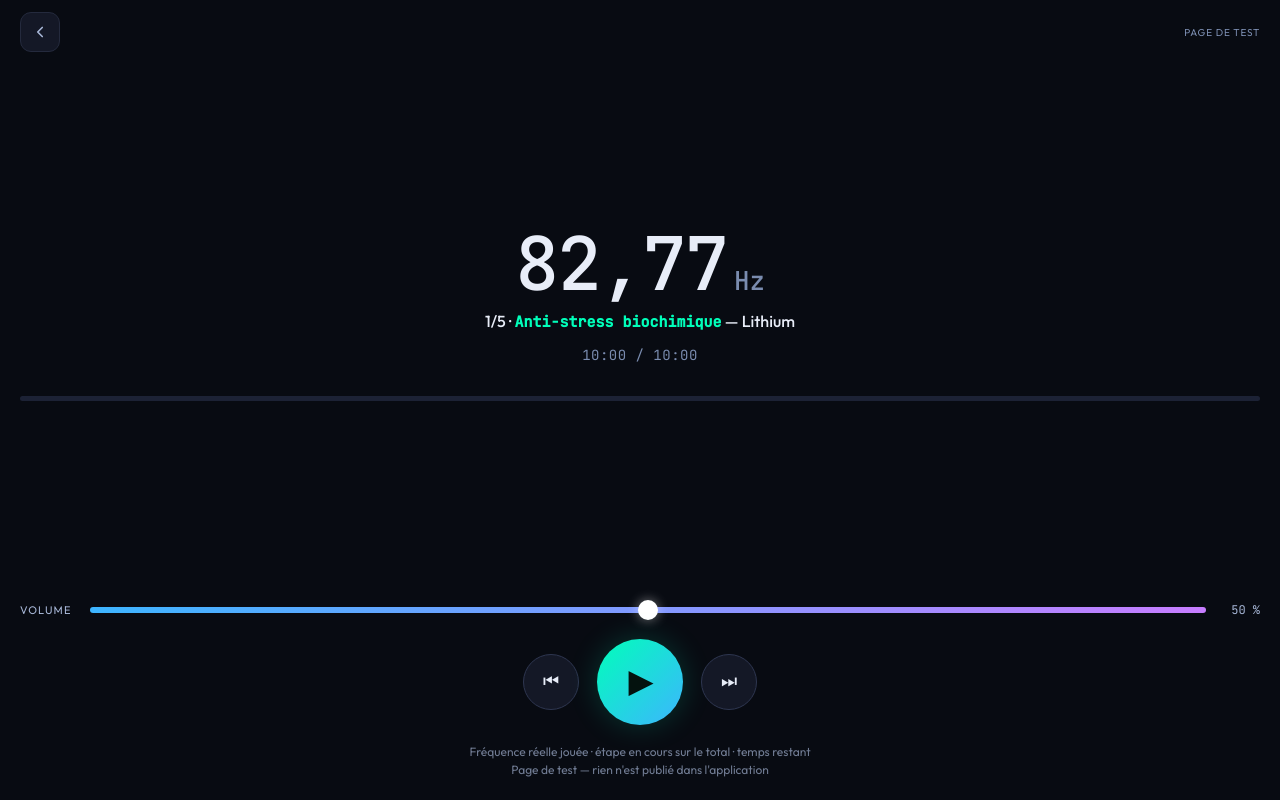
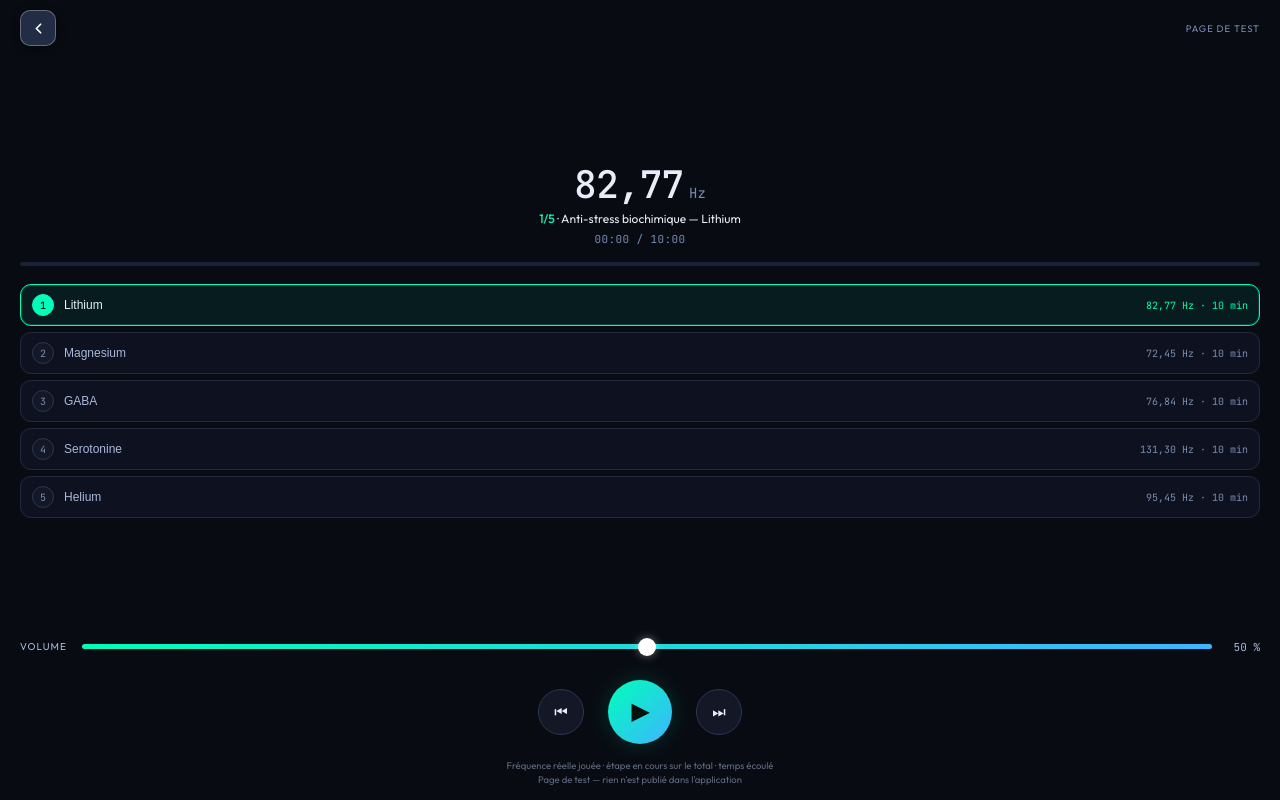
Before and after one commit to Fabien73550/frequence_therapeutique, a plain HTML site: page test-lecteur.html in a window 1280 px wide. Drawn offline with Linux system fonts and the light colour scheme.

Commit message:
Page test lecteur : tailles alignees sur Auralis, liste des etapes, retour eclairci, barres aux couleurs de l appli

```diff
--- a/test-lecteur.html
+++ b/test-lecteur.html
@@ -17,46 +17,60 @@
 }
 *{box-sizing:border-box;margin:0;padding:0;-webkit-tap-highlight-color:transparent}
 html,body{height:100%;background:var(--bg);color:var(--text);font-family:'Outfit',sans-serif;overflow-x:hidden}
-.page{min-height:100dvh;display:flex;flex-direction:column;padding:calc(12px + env(safe-area-inset-top)) 20px calc(20px + env(safe-area-inset-bottom))}
+.page{min-height:100dvh;display:flex;flex-direction:column;padding:calc(10px + env(safe-area-inset-top)) 20px calc(14px + env(safe-area-inset-bottom))}
 
-/* --- barre haute : juste le retour --- */
-.top{display:flex;align-items:center;justify-content:space-between;margin-bottom:6px}
-.back{width:40px;height:40px;border-radius:11px;border:1px solid var(--border);background:var(--s2);
-      color:var(--muted);display:flex;align-items:center;justify-content:center;cursor:pointer}
-.back:active{transform:scale(.96)}
-.essai{font-size:10px;letter-spacing:.08em;text-transform:uppercase;color:var(--dim)}
+/* --- barre haute : retour bien visible --- */
+.top{display:flex;align-items:center;justify-content:space-between;height:36px}
+.back{width:36px;height:36px;border-radius:10px;border:1px solid rgba(255,255,255,.30);
+      background:#232c45;color:#fff;display:flex;align-items:center;justify-content:center;
+      cursor:pointer;box-shadow:0 2px 10px rgba(0,0,0,.45)}
+.back:active{transform:scale(.96);background:#2c3752}
+.essai{font-size:9.5px;letter-spacing:.1em;text-transform:uppercase;color:var(--dim)}
 
-/* --- bloc central : Hertz, etape, compteur --- */
-.centre{flex:1;display:flex;flex-direction:column;align-items:center;justify-content:center;text-align:center;gap:10px}
-.hz{font-family:'JetBrains Mono',monospace;font-weight:500;font-size:74px;line-height:1;letter-spacing:-2px;color:var(--text)}
-.hz small{font-size:26px;color:var(--dim);margin-left:7px;letter-spacing:0}
-.etape{font-size:16px;font-weight:500;color:var(--text)}
-.etape b{color:var(--green);font-weight:600;font-family:'JetBrains Mono',monospace;font-size:15px}
-.compteur{margin-top:4px;font-family:'JetBrains Mono',monospace;font-size:14px;color:var(--dim);letter-spacing:.5px}
-.barre{width:100%;height:5px;border-radius:5px;background:var(--s3);overflow:hidden;margin-top:22px}
-.barre > i{display:block;height:100%;width:0%;border-radius:5px;
-  background:linear-gradient(90deg,var(--blue),var(--purple));transition:width .4s linear}
+/* --- bloc central --- */
+.centre{flex:1;display:flex;flex-direction:column;align-items:center;justify-content:center;text-align:center;padding:2vh 0 0}
+.hz{font-family:'JetBrains Mono',monospace;font-weight:500;font-size:38px;line-height:1;letter-spacing:-1px;color:var(--text)}
+.hz small{font-size:14px;color:var(--dim);margin-left:6px;letter-spacing:0;font-weight:400}
+.etape{margin-top:8px;font-size:12px;font-weight:400;color:var(--text)}
+.etape b{color:var(--green);font-weight:500}
+.compteur{margin-top:6px;font-family:'JetBrains Mono',monospace;font-size:11px;color:var(--dim);letter-spacing:.4px}
+.barre{width:100%;height:4px;border-radius:4px;background:var(--s3);overflow:hidden;margin-top:16px}
+.barre > i{display:block;height:100%;width:0%;border-radius:4px;
+  background:linear-gradient(90deg,var(--green),var(--blue));transition:width .4s linear}
 
-/* --- volume --- */
-.vol{display:flex;align-items:center;gap:12px;margin:26px 0 6px}
-.vol label{font-size:11px;letter-spacing:.1em;text-transform:uppercase;color:var(--muted);min-width:58px}
-.vol output{font-family:'JetBrains Mono',monospace;font-size:12px;color:var(--muted);min-width:42px;text-align:right}
-input[type=range]{-webkit-appearance:none;appearance:none;flex:1;height:26px;background:transparent}
-input[type=range]::-webkit-slider-runnable-track{height:6px;border-radius:6px;
-  background:linear-gradient(90deg,var(--blue),var(--purple))}
-input[type=range]::-webkit-slider-thumb{-webkit-appearance:none;width:20px;height:20px;border-radius:50%;
-  background:#fff;margin-top:-7px;box-shadow:0 0 12px rgba(255,255,255,.45)}
+/* --- liste des etapes qui arrivent --- */
+.liste{width:100%;margin-top:18px;display:flex;flex-direction:column;gap:6px}
+.et{display:flex;align-items:center;gap:10px;padding:9px 11px;border-radius:11px;
+    border:1px solid var(--border);background:var(--s1);text-align:left;cursor:pointer}
+.et .num{width:22px;height:22px;border-radius:50%;flex-shrink:0;display:flex;align-items:center;justify-content:center;
+         font-family:'JetBrains Mono',monospace;font-size:10px;color:var(--dim);border:1px solid var(--border2);background:var(--s2)}
+.et .nom{flex:1;min-width:0;font-size:12px;color:var(--muted);white-space:nowrap;overflow:hidden;text-overflow:ellipsis}
+.et .meta{font-family:'JetBrains Mono',monospace;font-size:10px;color:var(--dim);flex-shrink:0}
+.et.actif{border-color:var(--green);background:rgba(0,255,186,.07);box-shadow:0 0 0 1px rgba(0,255,186,.18) inset}
+.et.actif .num{color:#04120e;background:var(--green);border-color:var(--green);font-weight:500}
+.et.actif .nom{color:var(--text);font-weight:500}
+.et.actif .meta{color:var(--green)}
 
-/* --- commandes --- */
-.commandes{display:flex;align-items:center;justify-content:center;gap:18px;margin-top:10px}
-.rond{width:56px;height:56px;border-radius:50%;border:1px solid var(--border2);background:var(--s2);
-  color:var(--text);display:flex;align-items:center;justify-content:center;cursor:pointer;font-size:18px}
+/* --- bas : volume + commandes --- */
+.bas{margin-top:14px}
+.vol{display:flex;align-items:center;gap:10px;margin-bottom:22px}
+.vol label{font-size:10px;letter-spacing:.1em;text-transform:uppercase;color:var(--muted);min-width:52px}
+.vol output{font-family:'JetBrains Mono',monospace;font-size:11px;color:var(--muted);min-width:38px;text-align:right}
+input[type=range]{-webkit-appearance:none;appearance:none;flex:1;height:22px;background:transparent}
+input[type=range]::-webkit-slider-runnable-track{height:5px;border-radius:5px;
+  background:linear-gradient(90deg,var(--green),var(--blue))}
+input[type=range]::-webkit-slider-thumb{-webkit-appearance:none;width:18px;height:18px;border-radius:50%;
+  background:#fff;margin-top:-6.5px;box-shadow:0 0 10px rgba(255,255,255,.4)}
+
+.commandes{display:flex;align-items:center;justify-content:center;gap:24px}
+.rond{width:46px;height:46px;border-radius:50%;border:1px solid var(--border2);background:var(--s2);
+  color:var(--text);display:flex;align-items:center;justify-content:center;cursor:pointer;font-size:15px}
 .rond:active{transform:scale(.95)}
-.principal{width:86px;height:86px;border-radius:50%;border:none;cursor:pointer;color:#04120e;
-  background:linear-gradient(135deg,var(--green),var(--blue));font-size:30px;font-weight:700;
-  display:flex;align-items:center;justify-content:center;box-shadow:0 0 30px rgba(0,255,186,.18)}
+.principal{width:64px;height:64px;border-radius:50%;border:none;cursor:pointer;color:#04120e;
+  background:linear-gradient(135deg,var(--green),var(--blue));font-size:22px;font-weight:700;
+  display:flex;align-items:center;justify-content:center;box-shadow:0 0 24px rgba(0,255,186,.16)}
 .principal:active{transform:scale(.97)}
-.legende{margin-top:18px;text-align:center;font-size:12px;color:var(--muted);opacity:.65;line-height:1.55}
+.legende{margin-top:14px;text-align:center;font-size:9.5px;color:var(--muted);opacity:.55;line-height:1.5}
 </style>
 </head>
 <body>
@@ -64,7 +78,7 @@ input[type=range]::-webkit-slider-thumb{-webkit-appearance:none;width:20px;heigh
 
   <div class="top">
     <button class="back" aria-label="Retour" onclick="history.length>1?history.back():0">
-      <svg width="18" height="18" viewBox="0 0 24 24" fill="none" stroke="currentColor" stroke-width="2.2" stroke-linecap="round" stroke-linejoin="round"><path d="M15 18l-6-6 6-6"/></svg>
+      <svg width="17" height="17" viewBox="0 0 24 24" fill="none" stroke="currentColor" stroke-width="2.4" stroke-linecap="round" stroke-linejoin="round"><path d="M15 18l-6-6 6-6"/></svg>
     </button>
     <span class="essai">page de test</span>
   </div>
@@ -72,10 +86,12 @@ input[type=range]::-webkit-slider-thumb{-webkit-appearance:none;width:20px;heigh
   <div class="centre">
     <div class="hz" id="hz">—<small>Hz</small></div>
     <div class="etape" id="etape">—</div>
-    <div class="compteur" id="compteur">00:00</div>
+    <div class="compteur" id="compteur">00:00 / 10:00</div>
     <div class="barre"><i id="prog"></i></div>
+    <div class="liste" id="liste"></div>
   </div>
 
+  <div class="bas">
     <div class="vol">
       <label for="v">Volume</label>
       <input type="range" id="v" min="0" max="100" value="50">
@@ -89,8 +105,9 @@ input[type=range]::-webkit-slider-thumb{-webkit-appearance:none;width:20px;heigh
     </div>
 
     <div class="legende">
-    Fréquence réelle jouée · étape en cours sur le total · temps restant<br>
+      Fréquence réelle jouée · étape en cours sur le total · temps écoulé<br>
       Page de test — rien n'est publié dans l'application
+    </div>
   </div>
 </div>
 
@@ -137,7 +154,7 @@ var STEPS=[
   {n:"Helium",    hz:190.904958, d:10}
 ];
 var PROTO="Anti-stress biochimique";
-var i=0, joue=false, reste=STEPS[0].d*60, tic=null;
+var i=0, joue=false, ecoule=0, tic=null;
 
 var $hz=document.getElementById('hz'), $et=document.getElementById('etape'),
     $cp=document.getElementById('compteur'), $pr=document.getElementById('prog'),
@@ -145,31 +162,37 @@ var $hz=document.getElementById('hz'), $et=document.getElementById('etape'),
 
 function mmss(s){var m=Math.floor(s/60),x=s%60;return (m<10?'0':'')+m+':'+(x<10?'0':'')+x;}
 function dessine(){
-  var s=STEPS[i];
+  var s=STEPS[i], total=s.d*60;
   $hz.innerHTML=hzAff(s.hz).toFixed(2).replace('.',',')+'<small>Hz</small>';
-  $et.innerHTML=(i+1)+'/'+STEPS.length+' · <b>'+PROTO+'</b> — '+s.n;
-  $cp.textContent=mmss(reste)+' / '+mmss(s.d*60);
-  var total=s.d*60;
-  $pr.style.width=((total-reste)/total*100).toFixed(1)+'%';
+  $et.innerHTML='<b>'+(i+1)+'/'+STEPS.length+'</b> · '+PROTO+' — '+s.n;
+  $cp.textContent=mmss(ecoule)+' / '+mmss(total);
+  $pr.style.width=(ecoule/total*100).toFixed(1)+'%';
+  var html='';
+  for(var k=0;k<STEPS.length;k++){
+    var e=STEPS[k];
+    html+='<button class="et'+(k===i?' actif':'')+'" onclick="aller('+k+')">'
+        + '<span class="num">'+(k+1)+'</span>'
+        + '<span class="nom">'+e.n+'</span>'
+        + '<span class="meta">'+hzAff(e.hz).toFixed(2).replace('.',',')+' Hz · '+e.d+' min</span>'
+        + '</button>';
   }
+  document.getElementById('liste').innerHTML=html;
+}
+function aller(k){i=k;ecoule=0;dessine();}
 function tick(){
   if(!joue)return;
-  reste--;
-  if(reste<=0){
-    if(i<STEPS.length-1){i++;reste=STEPS[i].d*60;}
-    else{stop();reste=0;dessine();return;}
+  ecoule++;
+  if(ecoule>=STEPS[i].d*60){
+    if(i<STEPS.length-1){i++;ecoule=0;}
+    else{stop();ecoule=STEPS[i].d*60;dessine();return;}
   }
   dessine();
 }
 function start(){joue=true;$play.textContent='⏸';clearInterval(tic);tic=setInterval(tick,1000);}
 function stop(){joue=false;$play.textContent='▶';clearInterval(tic);}
 $play.onclick=function(){joue?stop():start();};
-document.getElementById('next').onclick=function(){
-  i=(i+1)%STEPS.length;reste=STEPS[i].d*60;dessine();
-};
-document.getElementById('prev').onclick=function(){
-  i=(i-1+STEPS.length)%STEPS.length;reste=STEPS[i].d*60;dessine();
-};
+document.getElementById('next').onclick=function(){i=(i+1)%STEPS.length;ecoule=0;dessine();};
+document.getElementById('prev').onclick=function(){i=(i-1+STEPS.length)%STEPS.length;ecoule=0;dessine();};
 var $v=document.getElementById('v'),$vo=document.getElementById('vo');
 $v.oninput=function(){$vo.textContent=$v.value+' %';};
 dessine();
```
Lines whose indentation alone changed are shown as unchanged.
